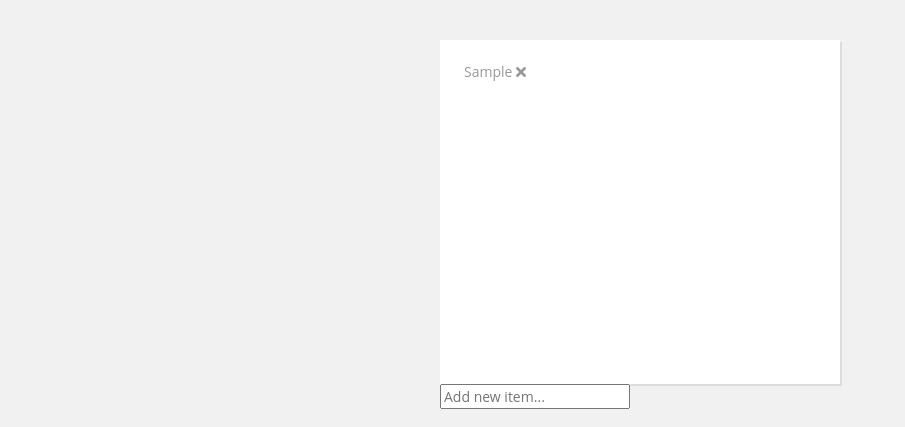
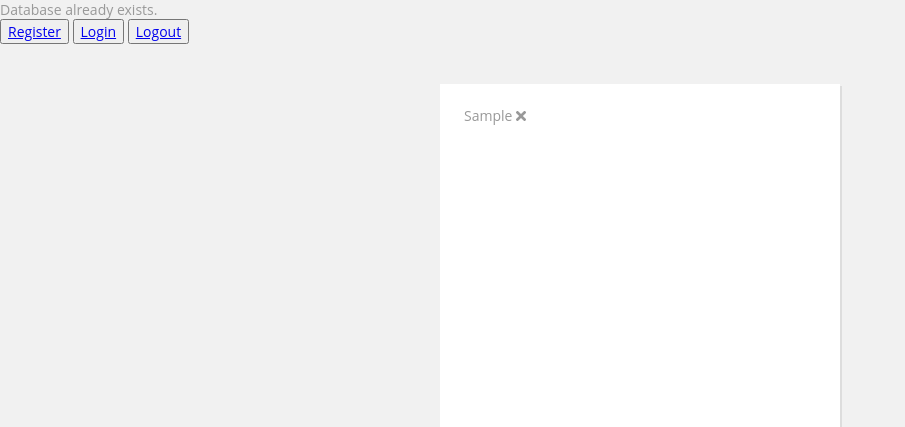
Before and after one commit to jonathanvargas-/todoproject, a PHP site: page / in a window 1280 px wide. Shown: the top 427 px of the page, without its empty margins (0-905 px from the left). Run offline with PHP 8.4, Linux system fonts and the light colour scheme; tables that the repository leaves empty or names only in its code hold one stand-in row (values such as "Sample post"); a stand-in replaces the project's code that opens the database connection; some web fonts are replaced.

Commit message:
Finished Login milestones

```diff
--- a/controller/create-db.php
+++ b/controller/create-db.php
@@ -14,7 +14,7 @@
         echo "<p>" . $_SESSION["connection"]->error . "</p>";
     }
 
-    $query = $_SESSION["connection"]->query("CREATE TABLE users ("
+    $query = $_SESSION["connection"]->query("CREATE TABLE listusers ("
             . "id int(11) NOT NULL AUTO_INCREMENT,"
             . "username varchar(30) NOT NULL,"
             . "email varchar(50) NOT NULL,"
--- a/controller/create-user.php
+++ b/controller/create-user.php
@@ -8,10 +8,10 @@
     $salt = "$5$" . "rounds=5000$" . uniqid(mt_rand(), true) . "$";
     $hashedPassword = crypt($password, $salt);
 
-    $query = $_SESSION["connection"]->query("SELECT * FROM users WHERE username = '$username'");
+    $query = $_SESSION["connection"]->query("SELECT * FROM listusers WHERE username = '$username'");
 
     if ($query->num_rows == 0) {
-        $query = $_SESSION["connection"]->query("INSERT INTO users SET "
+        $query = $_SESSION["connection"]->query("INSERT INTO listusers SET "
                 . "email = '$email', "
                 . "username = '$username', "
                 . "password = '$hashedPassword', "
--- a/controller/login-user.php
+++ b/controller/login-user.php
@@ -3,7 +3,7 @@
 
     $username = filter_input(INPUT_POST, "username", FILTER_SANITIZE_STRING);
     $password = filter_input(INPUT_POST, "password", FILTER_SANITIZE_STRING);
-    $query = $_SESSION["connection"]->query("SELECT * FROM users WHERE username = '$username'");
+    $query = $_SESSION["connection"]->query("SELECT * FROM listusers WHERE username = '$username'");
 
     if ($query->num_rows == 1) {
         $row = $query->fetch_array();
--- a/home.php
+++ b/home.php
@@ -5,4 +5,4 @@
     //   require_once(__DIR__ . "/view/navigation.php");
     // }
     require_once(__DIR__ . "/controller/create-db.php");
-    require_once(__DIR__ . "/view/footer.php");
+    //require_once(__DIR__ . "/view/footer.php");
--- a/index.php
+++ b/index.php
@@ -1,31 +1,45 @@
-<!DOCTYPE html>
+<?php
+	require_once(__DIR__ . "/model/config.php");
+?>
 <html>
 <head>
   <title>Jonathan's To-Do List</title>
-  <link rel="stylesheet" type="text/css" href="css/main.css">
+  <link rel="stylesheet" href="css/main.css">
 </head>
+<header>
+	<button type="button">
+	<a href="<?php echo $path . "register.php"?>">Register</a>
+</button>
+<button type="button">
+	<a href="<?php echo $path . "login.php"?>">Login</a>
+</button>
+<button type="button">
+	<a href="<?php echo $path . "controller/logout-user.php"?>">Logout</a>
+</button>
+</header>
 <body>
   <div class="wrap">
 	<div class="task-list">
 	  <ul>
-	    <?php require("includes/connect.php");
+	    <?php include('includes/connect.php');
 	    $mysqli = new mysqli('localhost',  'root', 'root', 'tasks');
 	    $query = "SELECT * FROM tasks ORDER BY date ASC, time ASC";
 	    if ($result = $mysqli->query($query)) {
 	    	$numrows = $result->num_rows;
-	    	if ($numrows>0) {
+	    	if ($numrows>0){
 	    		while($row = $result->fetch_assoc()){
+
 	    			$task_id = $row['id'];
-	    			$task_name = $row["task"];
+	    			$task_name = $row['task'];
 
-	    			echo '<li>
+	    			echo
+	    			'<li>
 	    			<span>'.$task_name. '</span>
 	    			<img id="'.$task_id.'" class="delete-button" width="10px" src="images/close.svg"/>
 	    			</li>';
 	    		}
 	    	}
 	    }
-
 	    ?>
 	  </ul>
   </div>
@@ -39,7 +53,7 @@
 	add_task(); //calling the add task function
 
 	function add_task(){
-		$('.add-new-task').submit(function) {
+		$('.add-new-task').submit(function() {
 		var new_task = $('.add-new-task input[name=new-task]').val();
 
 		if(new_task != ''){
--- /dev/null
+++ b/model/Database.php
@@ -0,0 +1,65 @@
+<?php
+
+class Database {
+
+    private $connection;
+    private $host;
+    private $username;
+    private $password;
+    private $database;
+    public $error;
+
+    public function __construct($host, $username, $password, $database) {
+        $this->host = $host;
+        $this->username = $username;
+        $this->password = $password;
+        $this->database = $database;
+
+        $this->connection = new mysqli($host, $username, $password);
+
+        if ($this->connection->connect_error) {
+            die("<p>Error: " . $this->connection->connect_error . "</p>");
+        }
+
+        $exists = $this->connection->select_db($database);
+
+        if (!$exists) {
+            $query = $this->connection->query("CREATE DATABASE $database");
+
+            if ($query) {
+                echo "<p>Successfully created database: " . $database . "</p>";
+            }
+        } else {
+            echo "<p>Database already exists.</p>";
+        }
+    }
+
+    public function openConnection() {
+        $this->connection = new mysqli($this->host, $this->username, $this->password, $this->database);
+
+        if ($this->connection->connect_error) {
+            die("<p>Error: " . $this->connection->connect_error . "</p>");
+        }
+    }
+
+    public function closeConnection() {
+        if (isset($this->connection)) {
+            $this->connection->close();
+        }
+    }
+
+    public function query($string) {
+        $this->openConnection();
+
+        $query = $this->connection->query($string);
+
+        if(!$query) {
+            $this->error = $this->connection->error;
+        }
+
+        $this->closeConnection();
+
+        return $query;
+    }
+
+}
--- /dev/null
+++ b/model/config.php
@@ -0,0 +1,15 @@
+<?php
+    require_once(__DIR__ . "/database.php");
+    session_start();
+
+    $path = "/todo/";
+
+    $host = "localhost";
+    $username = "root";
+    $password = "root";
+    $database = "tasks";
+
+    if(!isset($_SESSION["connection"])) {
+        $connection = new Database($host, $username, $password, $database);
+        $_SESSION["connection"] = $connection;
+    }
```
Also changed, not shown: controller/create-post.php (+15 -14 lines).
